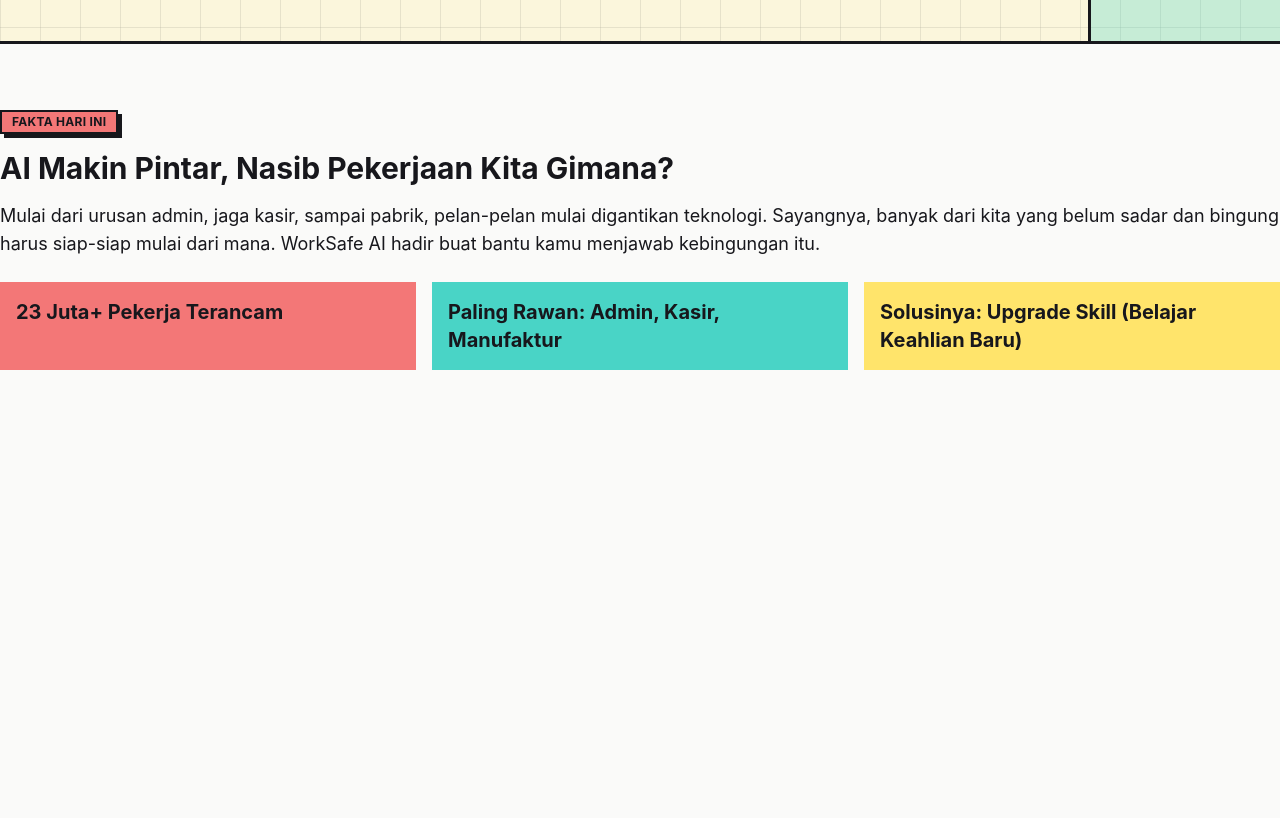
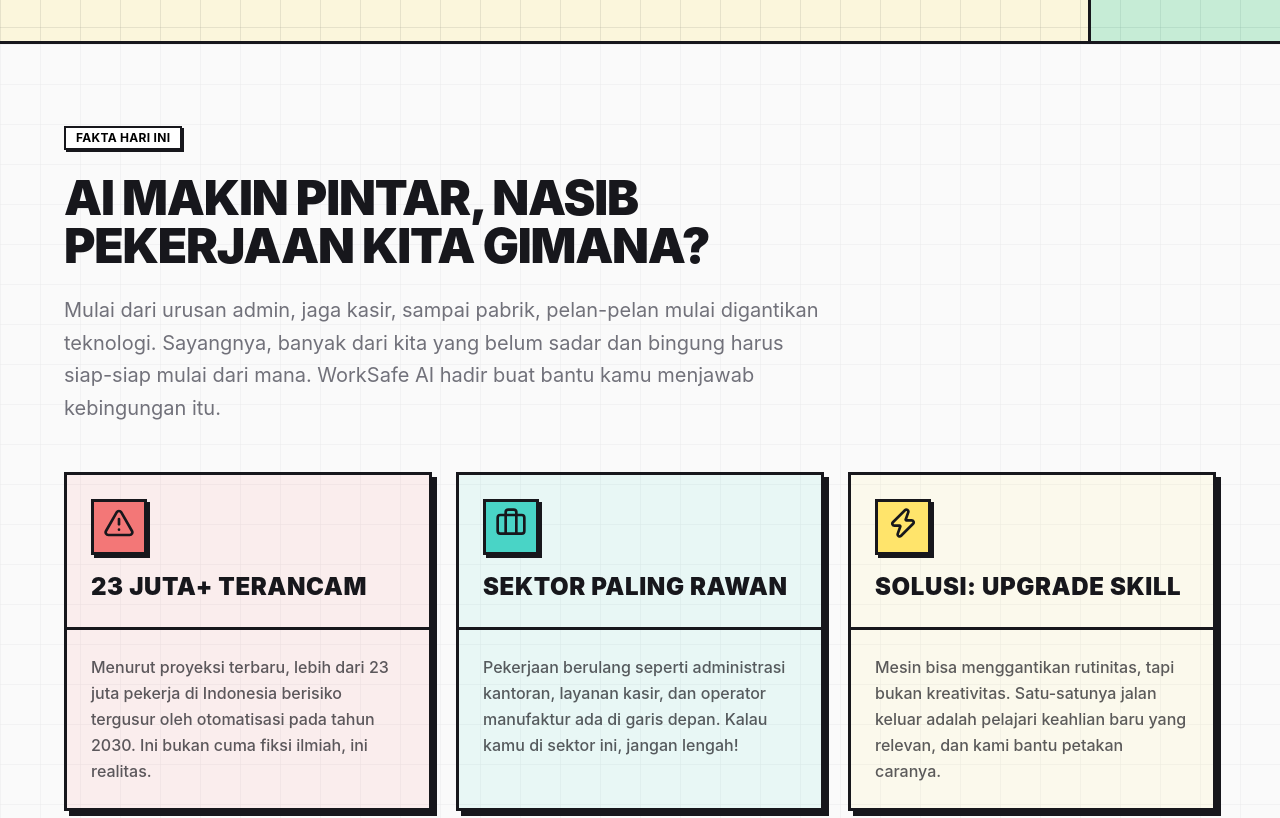
Before and after one commit to keinan21/WorkSafe-AI-Fullstack, a React (Vite) app in the folder frontend/: page / in a window 1280 px wide. Shown: the part 760-1578 px from the top of the page. Before the commit the page ends 1194 px from the top, so only its background shows below. Built offline with nearby package versions, Linux system fonts and the light colour scheme.

Commit message:
Landing page sudah selesai, next membuat tampilan fitur utama

```diff
--- /dev/null
+++ b/frontend/src/components/CTA.jsx
@@ -0,0 +1,24 @@
+import React from 'react'
+import { Button } from '@/components/ui/button'
+
+const CTA = () => {
+  return (
+    <section className="py-20 bg-primary/10 flex items-center justify-center border-b-3 border-foreground px-5 relative overflow-hidden">
+      <div className="container max-w-6xl mx-auto relative z-10">
+        <div className="text-center">
+          <h2 className="text-4xl md:text-5xl font-black uppercase tracking-tight mb-6">
+            Siap Menghadapi Masa Depan?
+          </h2>
+          <p className="text-lg md:text-xl text-muted-foreground leading-relaxed mb-8">
+            Bergabunglah dengan ribuan pekerja lainnya yang sudah memulai perjalanan adaptasi digital bersama WorkSafe AI.
+          </p>
+          <Button className="bg-primary text-primary-foreground hover:bg-primary/80">
+            Mulai Sekarang
+          </Button>
+        </div>
+      </div>
+    </section>
+  )
+}
+
+export default CTA
--- a/frontend/src/components/ProblemSection.jsx
+++ b/frontend/src/components/ProblemSection.jsx
@@ -1,47 +1,89 @@
 import React from 'react'
-import {Badge} from '@/components/ui/badge'
-/*
-
-Pakai bahasa yang dekat dengan keseharian pekerja.
-
-    Label: FAKTA HARI INI
-
-    Headline: AI Makin Pintar, Nasib Pekerjaan Kita Gimana?
-
-    Deskripsi: Mulai dari urusan admin, jaga kasir, sampai pabrik, pelan-pelan mulai digantikan teknologi. Sayangnya, banyak dari kita yang belum sadar dan bingung harus siap-siap mulai dari mana. WorkSafe AI hadir buat bantu kamu menjawab kebingungan itu.
-
-    Statistik Cepat (Biar meyakinkan):
-
-        23 Juta+ Pekerja Terancam
-
-        Paling Rawan: Admin, Kasir, Manufaktur
-
-        Solusinya: Upgrade Skill (Belajar Keahlian Baru)
-
-*/
-
+import { Badge } from '@/components/ui/badge'
+import {
+  Card,
+  CardContent,
+  CardHeader,
+  CardTitle,
+} from '@/components/ui/card'
+import { AlertTriangle, Briefcase, Zap } from 'lucide-react'
 
 const ProblemSection = () => {
   return (
-    <section className="py-16 bg-">
-      <div className="container">
-        <Badge className="mb-4">FAKTA HARI INI</Badge>
-        <h2 className="text-3xl font-bold mb-4">AI Makin Pintar, Nasib Pekerjaan Kita Gimana?</h2>
-        <p className="text-lg mb-6">
-          Mulai dari urusan admin, jaga kasir, sampai pabrik, pelan-pelan mulai digantikan teknologi. Sayangnya, banyak dari kita yang belum sadar dan bingung harus siap-siap mulai dari mana. WorkSafe AI hadir buat bantu kamu menjawab kebingungan itu.
-        </p>
-        <div className="grid grid-cols-1 md:grid-cols-3 gap-4">
-          <div className="bg-primary text-primary-foreground p-4 rounded-lg">
-            <h3 className="text-xl font-bold">23 Juta+ Pekerja Terancam</h3>
-          </div>
-          <div className="bg-secondary text-secondary-foreground p-4 rounded-lg">
-            <h3 className="text-xl font-bold">Paling Rawan: Admin, Kasir, Manufaktur</h3>
-          </div>
-          <div className="bg-accent text-accent-foreground p-4 rounded-lg">
-            <h3 className="text-xl font-bold">Solusinya: Upgrade Skill (Belajar Keahlian Baru)</h3>
-          </div>
+    <section className="py-20 bg-sidebar flex items-center justify-center border-b-3 border-foreground px-5 relative overflow-hidden">
+      <div className="absolute inset-0 grid-pattern opacity-10" />
+
+      <div className="container max-w-6xl mx-auto relative z-10">
+        <div className="max-w-3xl mb-12">
+          <Badge
+            className="mb-6 bg-white text-black border-2 border-foreground shadow-[2px_2px_0px_hsl(var(--foreground))] font-bold"
+          >
+            FAKTA HARI INI
+          </Badge>
+
+          <h2 className="text-4xl md:text-5xl font-black uppercase tracking-tight mb-6">
+            AI Makin Pintar, Nasib Pekerjaan Kita Gimana?
+          </h2>
+
+          <p className="text-lg md:text-xl text-muted-foreground leading-relaxed">
+            Mulai dari urusan admin, jaga kasir, sampai pabrik, pelan-pelan mulai digantikan teknologi. Sayangnya, banyak dari kita yang belum sadar dan bingung harus siap-siap mulai dari mana. WorkSafe AI hadir buat bantu kamu menjawab kebingungan itu.
+          </p>
         </div>
 
+        <div className="grid grid-cols-1 md:grid-cols-3 gap-6">
+          {/* Card 1 */}
+          <Card className="bg-primary/10 text-primary-foreground border-3 border-foreground shadow-[5px_5px_0px_hsl(var(--foreground))] transform transition-transform hover:-translate-y-1">
+            <CardHeader>
+              <div className={`w-14 h-14 flex items-center justify-center border-3 bg-primary mb-4 shadow-[3px_3px_0px_hsl(var(--shadow-color))]`}>
+                <AlertTriangle className="h-8 w-8 mb-2" />
+              </div>
+              <CardTitle className="text-2xl font-black uppercase tracking-wide">
+                23 Juta+ Terancam
+              </CardTitle>
+            </CardHeader>
+            <CardContent>
+              <p className="font-medium text-primary-foreground/70 leading-relaxed">
+                Menurut proyeksi terbaru, lebih dari 23 juta pekerja di Indonesia berisiko tergusur oleh otomatisasi pada tahun 2030. Ini bukan cuma fiksi ilmiah, ini realitas.
+              </p>
+            </CardContent>
+          </Card>
+
+          {/* Card 2 */}
+          <Card className="bg-secondary/10 text-secondary-foreground border-3 border-foreground shadow-[5px_5px_0px_hsl(var(--foreground))] transform transition-transform hover:-translate-y-1">
+            <CardHeader>
+              <div className={`w-14 h-14 flex items-center justify-center border-3 bg-secondary mb-4 shadow-[3px_3px_0px_hsl(var(--shadow-color))]`}>
+                <Briefcase className="h-8 w-8 mb-2" />
+              </div>
+
+              <CardTitle className="text-2xl font-black uppercase tracking-wide">
+                Sektor Paling Rawan
+              </CardTitle>
+            </CardHeader>
+            <CardContent>
+              <p className="font-medium text-secondary-foreground/70 leading-relaxed">
+                Pekerjaan berulang seperti administrasi kantoran, layanan kasir, dan operator manufaktur ada di garis depan. Kalau kamu di sektor ini, jangan lengah!
+              </p>
+            </CardContent>
+          </Card>
+
+          {/* Card 3 */}
+          <Card className="bg-accent/10 text-accent-foreground border-3 border-foreground shadow-[5px_5px_0px_hsl(var(--foreground))] transform transition-transform hover:-translate-y-1">
+            <CardHeader>
+              <div className={`w-14 h-14 flex items-center justify-center border-3 bg-accent mb-4 shadow-[3px_3px_0px_hsl(var(--shadow-color))]`}>
+                <Zap className="h-8 w-8 mb-2" />
+              </div>
+
+              <CardTitle className="text-2xl font-black uppercase tracking-wide">
+                Solusi: Upgrade Skill
+              </CardTitle>
+            </CardHeader>
+            <CardContent>
+              <p className="font-medium text-accent-foreground/70 leading-relaxed">
+                Mesin bisa menggantikan rutinitas, tapi bukan kreativitas. Satu-satunya jalan keluar adalah pelajari keahlian baru yang relevan, dan kami bantu petakan caranya.
+              </p>
+            </CardContent>
+          </Card>
+        </div>
       </div>
     </section>
   )
--- /dev/null
+++ b/frontend/src/components/footer.jsx
@@ -0,0 +1,11 @@
+import React from 'react'
+
+const footer = () => {
+  return (
+    <footer className="py-6 bg-background border-b-3 border-foreground text-center text-sm text-muted-foreground">
+      &copy; {new Date().getFullYear()} WorkSafe AI. All rights reserved.
+    </footer>
+  )
+}
+
+export default footer
--- /dev/null
+++ b/frontend/src/components/ui/card.tsx
@@ -0,0 +1,76 @@
+import * as React from 'react'
+import { cn } from '@/lib/utils'
+
+const Card = React.forwardRef<
+  HTMLDivElement,
+  React.HTMLAttributes<HTMLDivElement> & { interactive?: boolean }
+>(({ className, interactive, ...props }, ref) => (
+  <div
+    ref={ref}
+    className={cn(
+      'bg-card text-card-foreground border-3 border-foreground shadow-[4px_4px_0px_hsl(var(--shadow-color))] transition-all duration-200',
+      interactive && 'cursor-pointer hover:translate-x-[4px] hover:translate-y-[4px] hover:shadow-none active:translate-x-[4px] active:translate-y-[4px] active:shadow-none',
+      className
+    )}
+    {...props}
+  />
+))
+Card.displayName = 'Card'
+
+const CardHeader = React.forwardRef<
+  HTMLDivElement,
+  React.HTMLAttributes<HTMLDivElement>
+>(({ className, ...props }, ref) => (
+  <div
+    ref={ref}
+    className={cn('flex flex-col space-y-1.5 p-6 border-b-3 border-foreground', className)}
+    {...props}
+  />
+))
+CardHeader.displayName = 'CardHeader'
+
+const CardTitle = React.forwardRef<
+  HTMLDivElement,
+  React.HTMLAttributes<HTMLDivElement>
+>(({ className, ...props }, ref) => (
+  <div
+    ref={ref}
+    className={cn('text-xl font-bold uppercase tracking-wide leading-none', className)}
+    {...props}
+  />
+))
+CardTitle.displayName = 'CardTitle'
+
+const CardDescription = React.forwardRef<
+  HTMLDivElement,
+  React.HTMLAttributes<HTMLDivElement>
+>(({ className, ...props }, ref) => (
+  <div
+    ref={ref}
+    className={cn('text-sm text-muted-foreground', className)}
+    {...props}
+  />
+))
+CardDescription.displayName = 'CardDescription'
+
+const CardContent = React.forwardRef<
+  HTMLDivElement,
+  React.HTMLAttributes<HTMLDivElement>
+>(({ className, ...props }, ref) => (
+  <div ref={ref} className={cn('p-6', className)} {...props} />
+))
+CardContent.displayName = 'CardContent'
+
+const CardFooter = React.forwardRef<
+  HTMLDivElement,
+  React.HTMLAttributes<HTMLDivElement>
+>(({ className, ...props }, ref) => (
+  <div
+    ref={ref}
+    className={cn('flex items-center p-6 border-t-3 border-foreground bg-muted/50', className)}
+    {...props}
+  />
+))
+CardFooter.displayName = 'CardFooter'
+
+export { Card, CardHeader, CardFooter, CardTitle, CardDescription, CardContent }
--- a/frontend/src/pages/LandingPage.jsx
+++ b/frontend/src/pages/LandingPage.jsx
@@ -4,6 +4,8 @@ import {Button} from '@/components/ui/button'
 import Nav from '../components/Nav'
 import Hero from '../components/hero'
 import ProblemSection from '../components/ProblemSection'
+import CTA from '../components/CTA'
+import Footer from '../components/footer'
 
 const LandingPage = () => {
   return (
@@ -11,6 +13,8 @@ const LandingPage = () => {
         <Nav />
         <Hero />
         <ProblemSection />
+        <CTA />
+        <Footer />
     </div>
   )
 }
--- /dev/null
+++ b/frontend/src/pages/Login.jsx
@@ -0,0 +1,9 @@
+import React from 'react'
+
+const Login = () => {
+  return (
+    <div>Login</div>
+  )
+}
+
+export default Login
```
Also changed, not shown: frontend/src/assets/problem-bg.svg (added), frontend/src/assets/problem-bg.webp (added).
